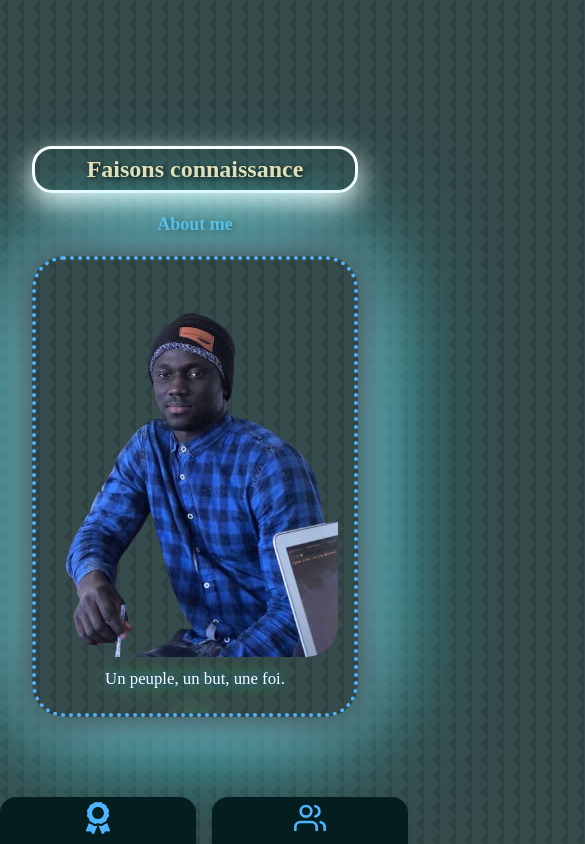
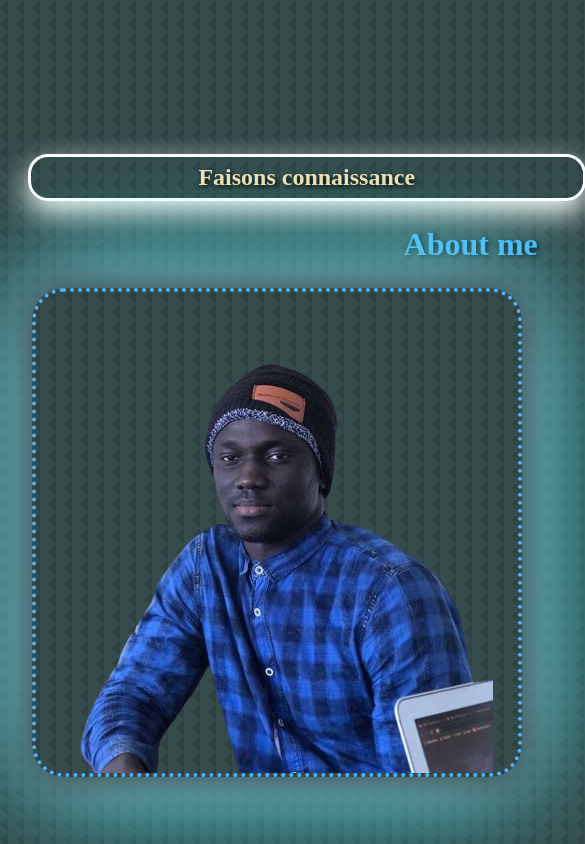
Before and after one commit to Mouhamed1003/keenprogrammer.com, a React (Create React App) app: page / in a window 390 px wide. Shown: the part 1200-2044 px from the top of the page, 585 px wide, since content can reach past the window. Built offline with nearby package versions, Linux system fonts and the light colour scheme.

Commit message:
Update a_propos.css

```diff
--- a/src/components/a_propos/a_propos.css
+++ b/src/components/a_propos/a_propos.css
@@ -187,6 +187,12 @@ section {
 }
 
 @media screen and (max-width: 600px) {
+    #apropos {
+        padding-top: 1rem;
+        margin-top: 4rem;
+        height: 151vh;
+        width: 142vw;
+    }
     .apropos_container {
         display: block;
         padding: 0 1rem;
@@ -248,11 +254,13 @@ section {
         overflow: hidden;
         text-overflow: ellipsis;
         white-space: nowrap;
-        margin: 0 1rem;
+        margin: 0px -3rem;
+        margin-left: 3vw;
         font-size: x-large;
     }
     .apropos h2 {
-        font-size: large;
+        font-size: xx-large;
+        text-align: right;
     }
 
     .my_nationality {
@@ -272,6 +280,12 @@ section {
 
 /* Media Query pour les iPhone 12 Pro */
 @media screen and (max-width: 390px) {
+    #apropos {
+        padding-top: 1rem;
+        margin-top: 4rem;
+        height: 151vh;
+        width: 142vw;
+    }
     .apropos_container {
         display: block;
         padding: 0 1rem;
@@ -333,11 +347,13 @@ section {
         overflow: hidden;
         text-overflow: ellipsis;
         white-space: nowrap;
-        margin: 0 1rem;
+        margin: 0px -3rem;
+        margin-left: 3vw;
         font-size: x-large;
     }
     .apropos h2 {
-        font-size: large;
+        font-size: xx-large;
+        text-align: right;
     }
 
     .my_nationality {
```
